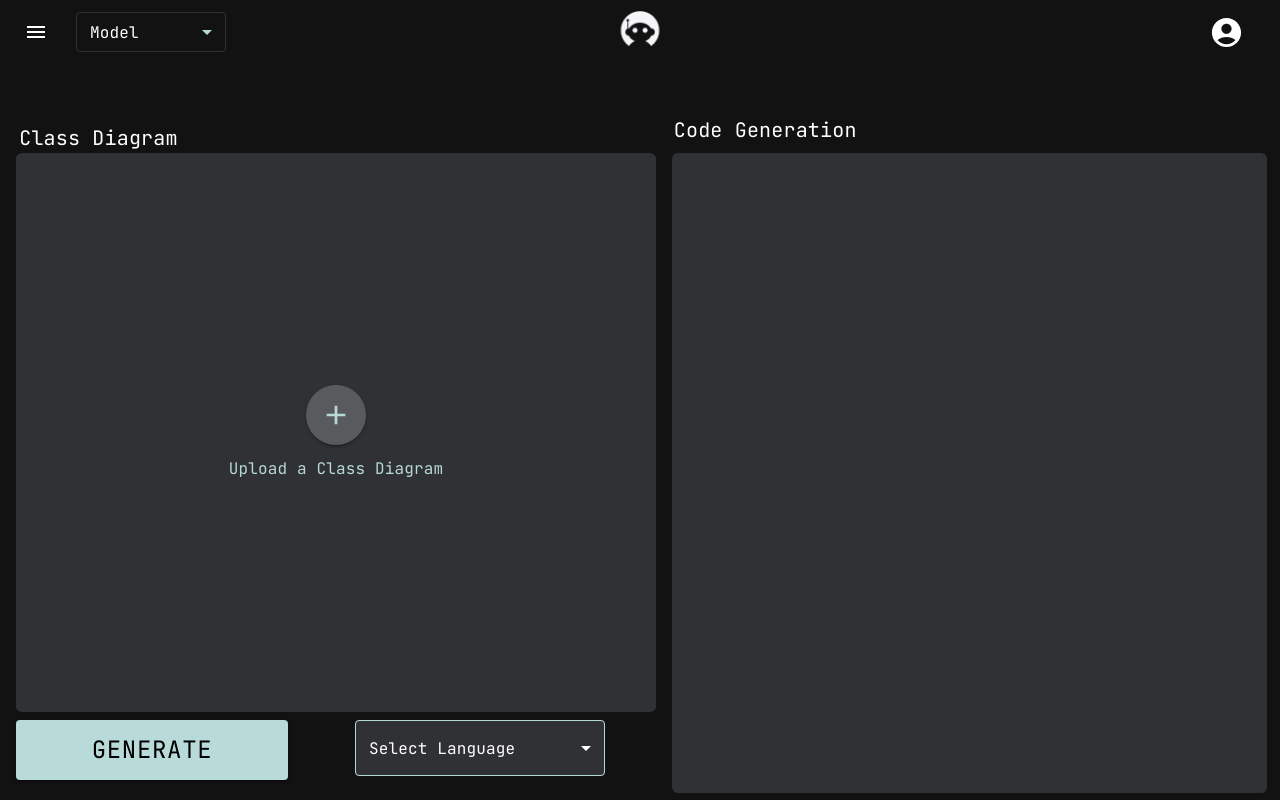
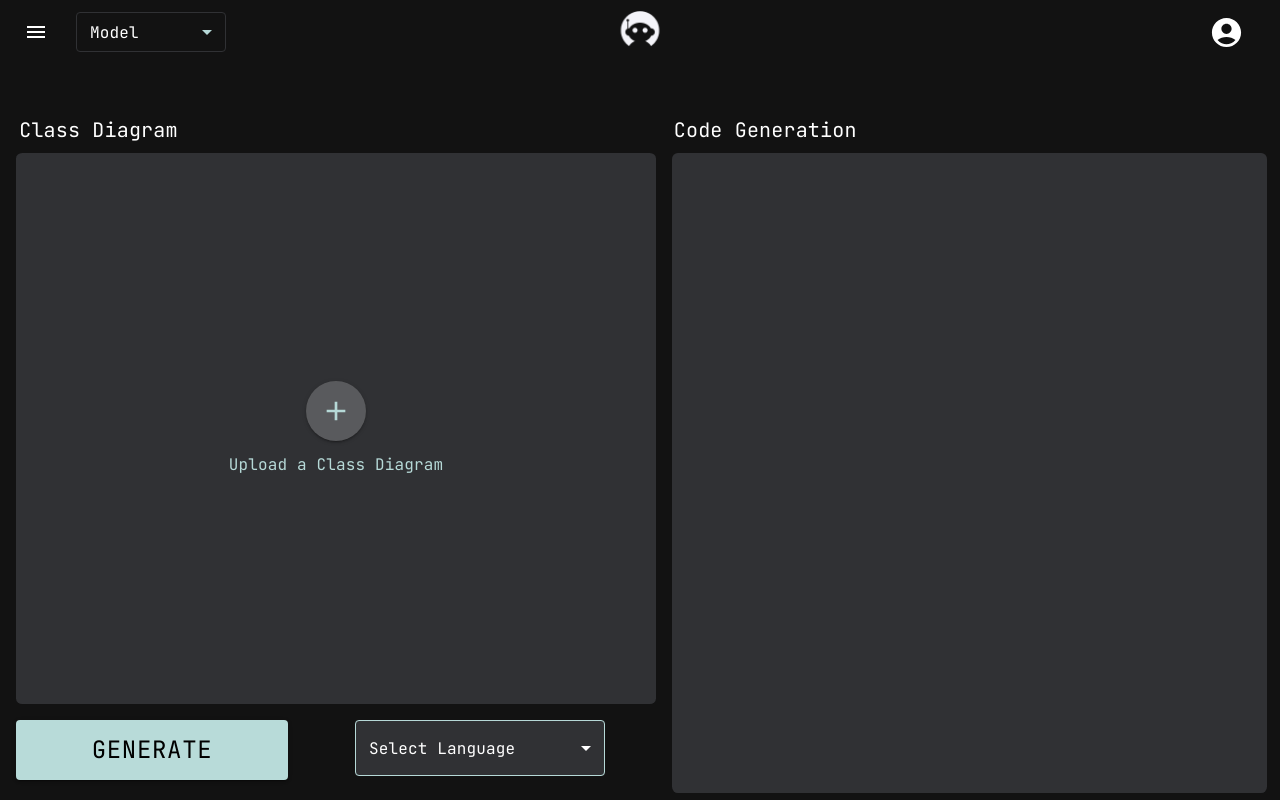
Before and after one commit to AshleyMoriahLazaraga/classsycode-app, a React (Vite) app: page / in a window 1280 px wide. Built offline with nearby package versions, Linux system fonts and the light colour scheme.

Commit message:
alignment of title and container update

```diff
--- a/src/views/homepage.jsx
+++ b/src/views/homepage.jsx
@@ -34,7 +34,7 @@ export default function Homepage() {
             display: 'flex',
             flexDirection: 'column',
             width: '50%',
-            gap: 1,
+            gap: 2,
             height: '100%',
           }}
         >
@@ -45,7 +45,6 @@ export default function Homepage() {
                 fontFamily: 'JetBrains Mono',
                 fontSize: 20,
                 marginLeft: '3%',
-                marginTop: 1, //do not remove, it is necessary to maintain the alignment
               }}
             >Class Diagram</Typography>
           </Box>
--- a/src/views/upload_image_section.jsx
+++ b/src/views/upload_image_section.jsx
@@ -59,6 +59,7 @@ export default function UploadImageSection() {
             justifyContent: 'center',
             alignItems: 'center',
             overflow: 'hidden',
+            // marginTop: -1,
           }}
           onWheel={handleZoom}
         >
```
